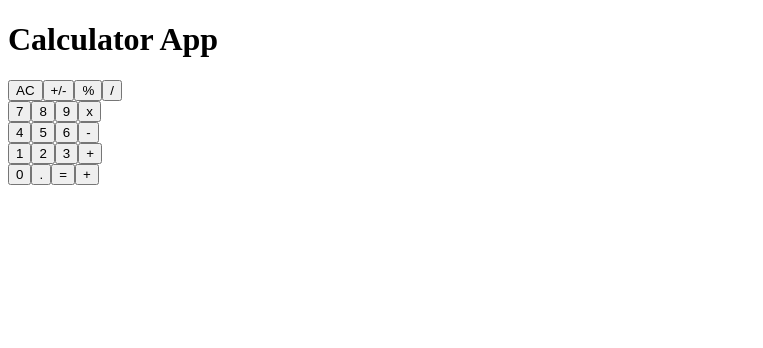
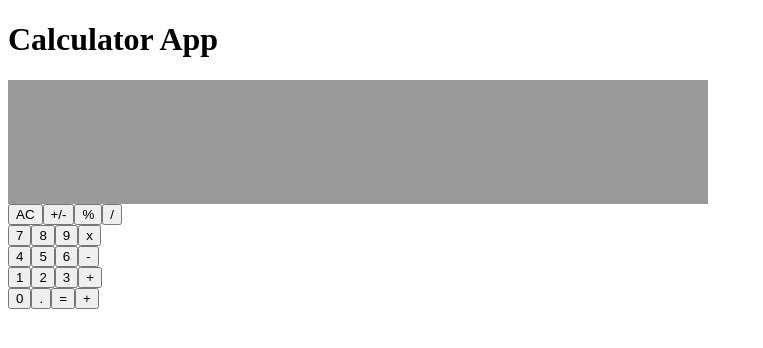
Before and after one commit to kcotrinam/calculator-react, a React (Create React App) app: page / in a window 1280 px wide. Shown: the top 348 px of the page, without its empty margins (0-763 px from the left). Built offline with nearby package versions, Linux system fonts and the light colour scheme.

Commit message:
Add styles to display

```diff
--- a/package.json
+++ b/package.json
@@ -7,6 +7,7 @@
     "@testing-library/react": "^11.1.0",
     "@testing-library/user-event": "^12.1.10",
     "big.js": "^6.0.3",
+    "node-sass": "^5.0.0",
     "prop-types": "^15.7.2",
     "react": "^17.0.1",
     "react-dom": "^17.0.1",
--- a/src/components/App.js
+++ b/src/components/App.js
@@ -2,6 +2,7 @@ import React, { useState } from 'react';
 import Display from './Display';
 import ButtonPanel from './ButtonPanel';
 import calculate from '../logic/calculate';
+import '../scss/components/calculator.scss';
 
 const App = () => {
   const [state, setState] = useState({
@@ -18,11 +19,13 @@ const App = () => {
 
   const { next, total } = state;
   return (
-    <div>
-      <h1>Calculator App</h1>
-      <Display result={(next && next.toString()) || (total && total.toString())} />
-      <ButtonPanel clickHandler={data => handleClick(data)} />
-    </div>
+    <>
+      <h1 className="title">Calculator App</h1>
+      <div className="calculator-container">
+        <Display result={(next && next.toString()) || (total && total.toString())} />
+        <ButtonPanel clickHandler={data => handleClick(data)} />
+      </div>
+    </>
   );
 };
 
--- a/src/components/ButtonPanel.jsx
+++ b/src/components/ButtonPanel.jsx
@@ -18,6 +18,7 @@ const ButtonPanel = ({ clickHandler }) => {
   const renderButtons = group => group.map(name => (
     <Button
       key={name}
+      className="btn"
       name={name}
       handlerClick={handleClick1}
     />
--- a/src/components/Display.jsx
+++ b/src/components/Display.jsx
@@ -1,8 +1,9 @@
 import React from 'react';
 import PropTypes from 'prop-types';
+import '../scss/components/display.scss';
 
 const Display = ({ result }) => (
-  <div>
+  <div className="display">
     {result}
   </div>
 );
--- /dev/null
+++ b/src/scss/components/calculator.scss
@@ -0,0 +1,3 @@
+body {
+	width: 700px;
+}
--- /dev/null
+++ b/src/scss/components/display.scss
@@ -0,0 +1,9 @@
+.display {
+	background-color: #999999;
+	height: 100px;
+	text-align: end;
+	color: #fff;
+	font-size: 5rem;
+	font-weight: bold;
+	padding: 0.75rem 1.5rem 0.75rem 0;
+}
```
Also changed, not shown: 1 other file (tests, documents, lock files or other folders).
